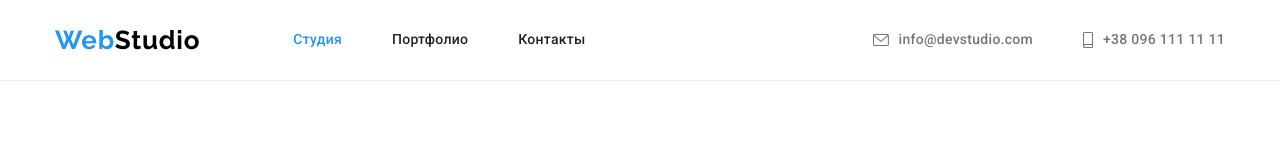
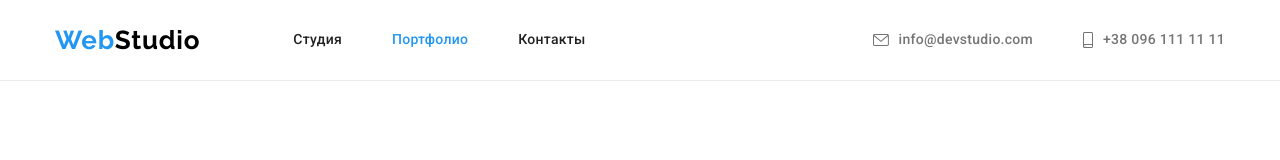
Before and after one commit to GolovinD/goit-markup-hw-04, a plain HTML site: page portfolio.html in a window 1280 px wide. Shown: the top 160 px of the page. Drawn offline with nearby package versions, Linux system fonts and the light colour scheme.

Commit message:
fixed current

```diff
--- a/portfolio.html
+++ b/portfolio.html
@@ -29,10 +29,10 @@
           >
           <ul class="nav-link-container">
             <li class="link-item">
-              <a class="nav-link current" href="./index.html">Студия</a>
+              <a class="nav-link" href="./index.html">Студия</a>
             </li>
             <li class="link-item">
-              <a class="nav-link" href="./portfolio.html">Портфолио</a>
+              <a class="nav-link current" href="./portfolio.html">Портфолио</a>
             </li>
             <li class="link-item">
               <a class="nav-link" href="#Contacts">Контакты</a>
```
